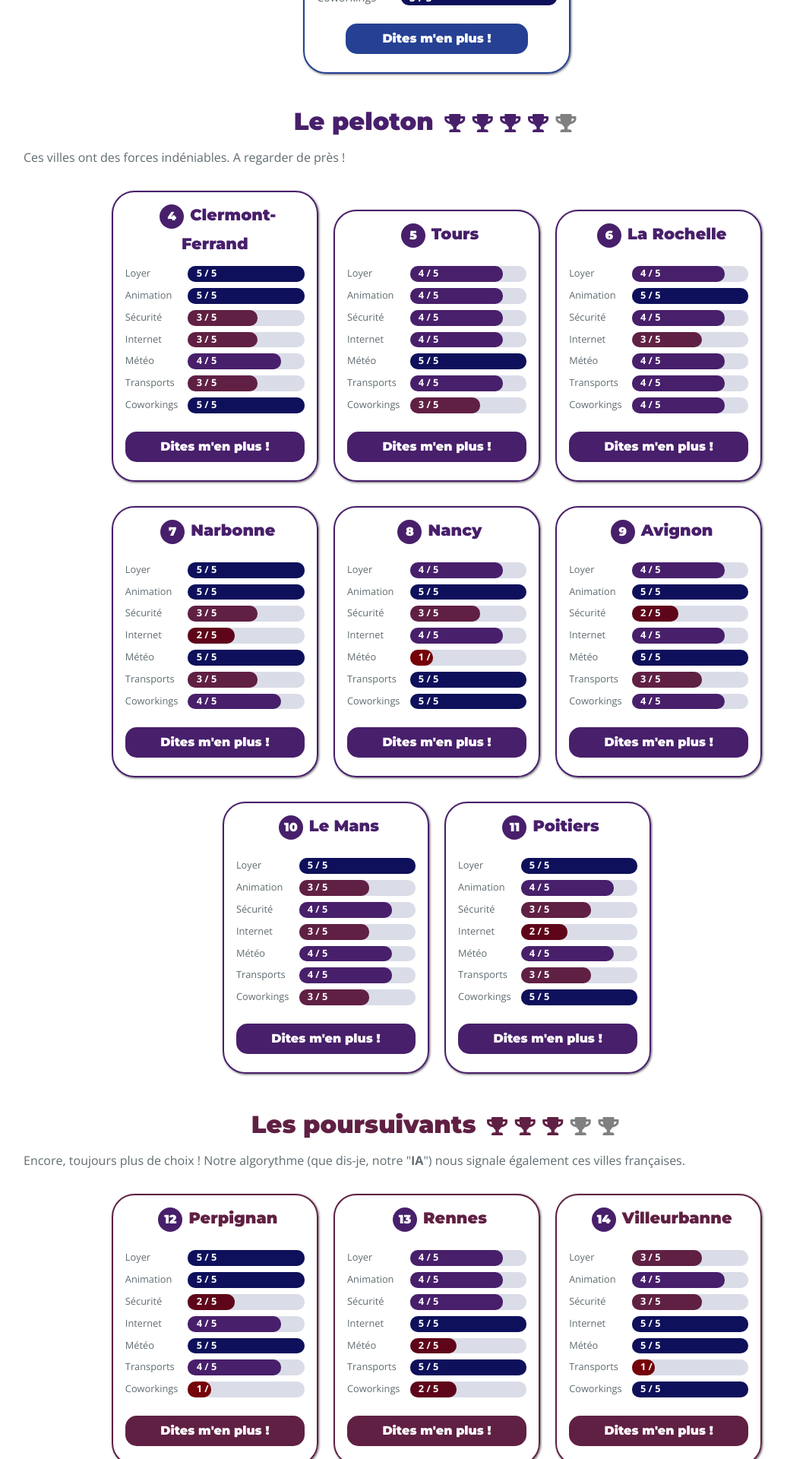
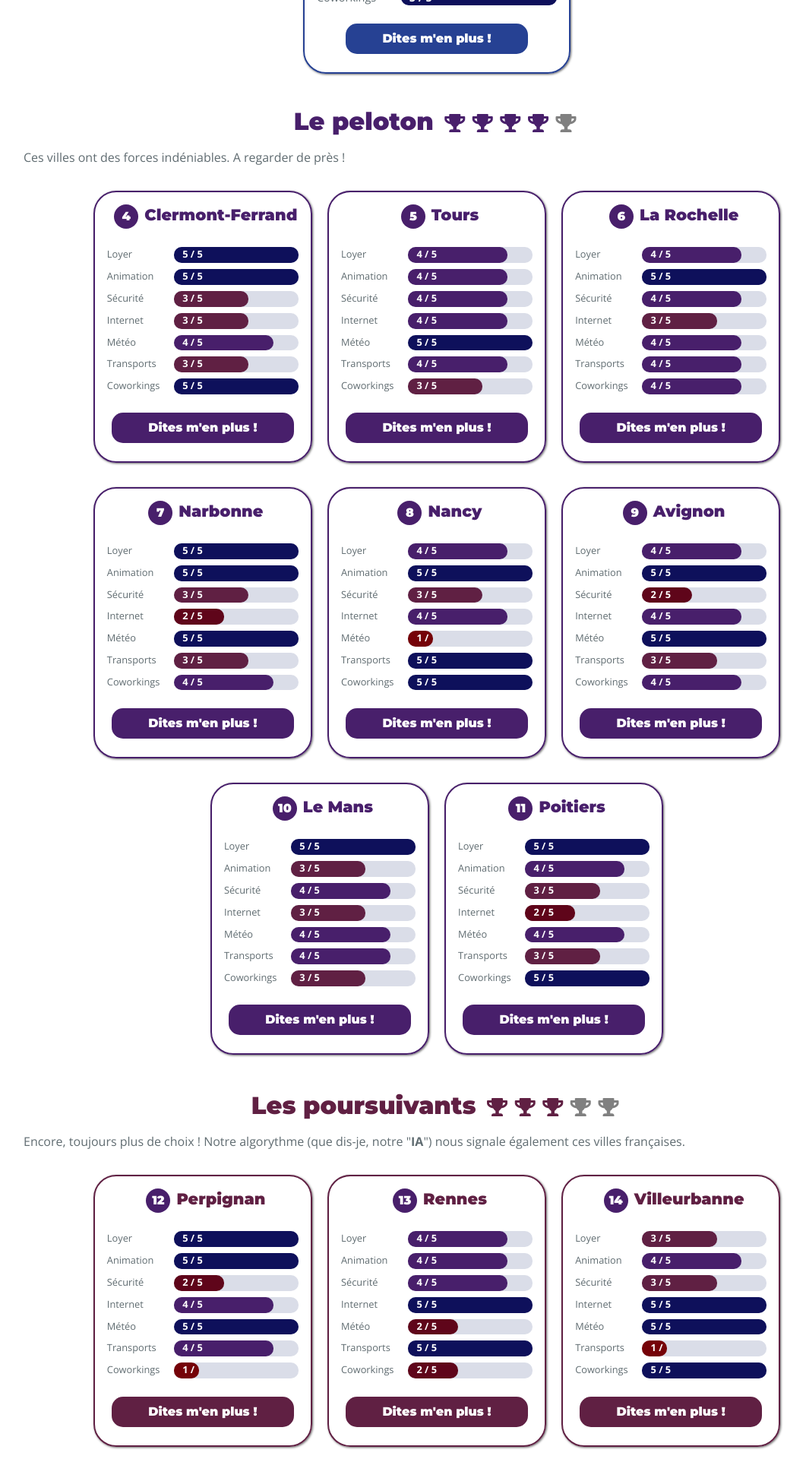
Before and after one commit to hecmer/projet-mercure, a Jekyll site: the page built from index.md, in a window 1280 px wide. Shown: the part 1085-3005 px from the top of the page at 76% size, without its empty margins (65-1126 px from the left). Built offline with Jekyll 4.4.1, drawn with Linux system fonts in a browser that asks for light colours; nearby versions of some CDN libraries.

Commit message:
update style (box size in tier2-3)

```diff
--- a/_sass/jekyll-theme-cayman.scss
+++ b/_sass/jekyll-theme-cayman.scss
@@ -473,7 +473,7 @@ h1 span{
 .tier_2 {
   .ville{
     display: inline-block;
-    width: 17rem;
+    width: 18rem;
     border: 2px solid $color-tier2;
     border-radius : 30px;
     padding: 0.5rem 1rem;
@@ -509,7 +509,7 @@ h1 span{
 .tier_3{
   .ville{
     display: inline-block;
-    width: 17rem;
+    width: 18rem;
     border: 2px solid $color-tier3;
     border-radius : 30px;
     padding: 0.5rem 1rem;
```
Also changed, not shown: 3 other files.
